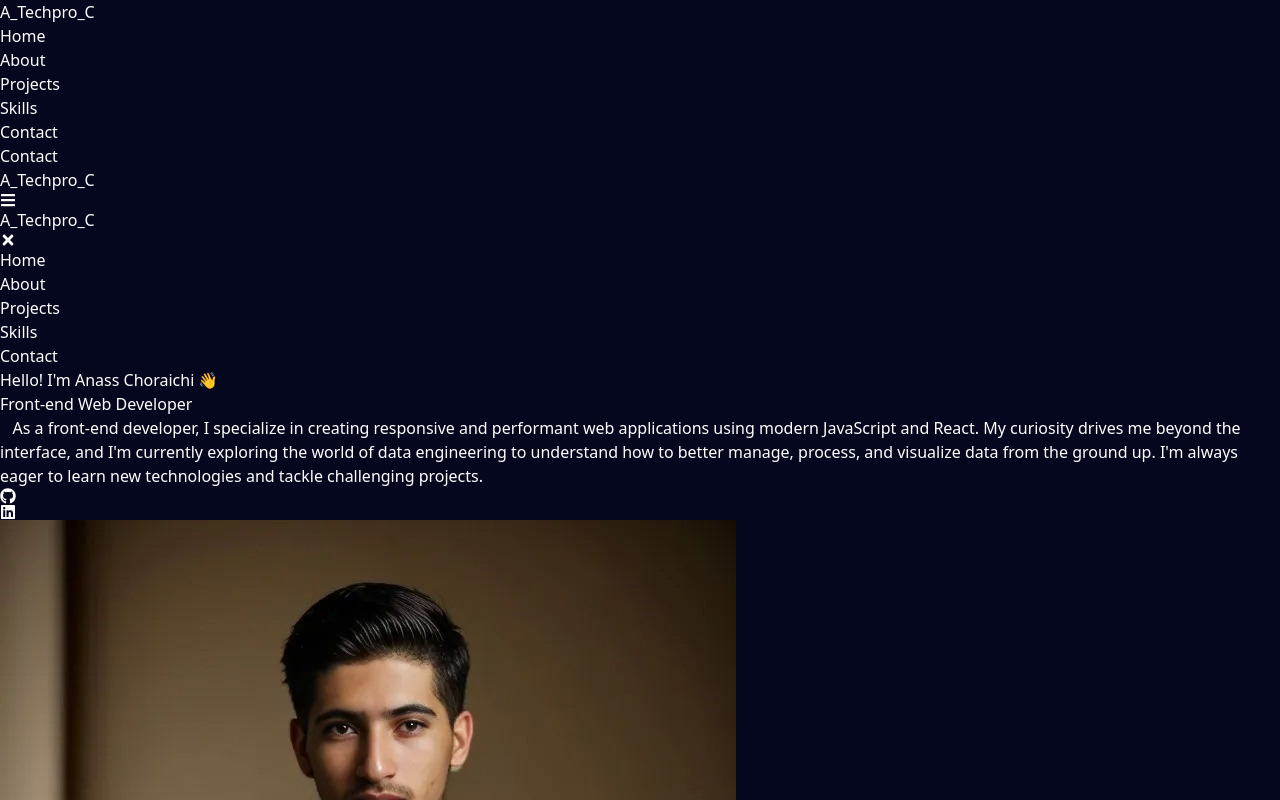
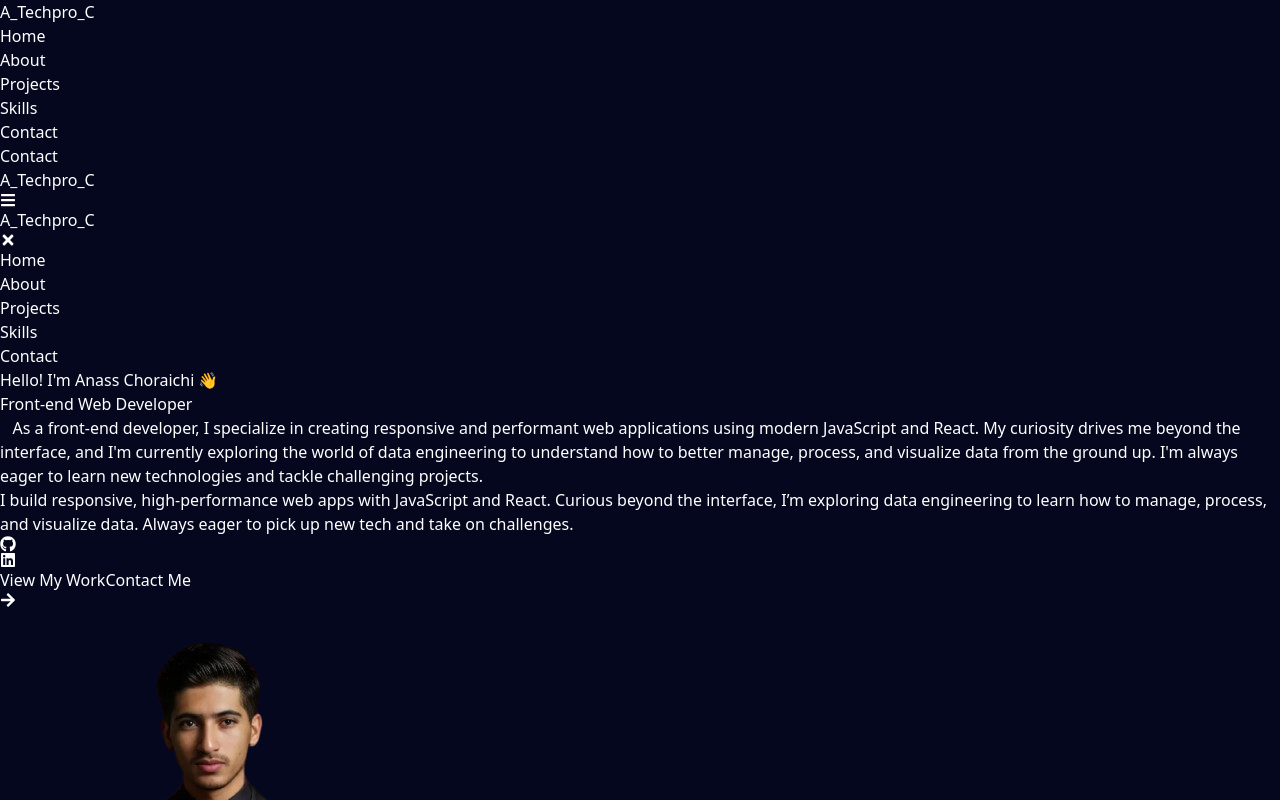
Before and after one commit to ATechproC/atechproc-portfolio, a Next.js app: page / in a window 1280 px wide. Shown: the top 800 px of the page. Built offline with nearby package versions, Linux system fonts and the light colour scheme.

Commit message:
update Home ui

```diff
--- a/Components/Header.tsx
+++ b/Components/Header.tsx
@@ -15,7 +15,7 @@ const Header = () => {
                 })
             }
         </ul>
-        <button className="px-3 py-1 font-semibold transition-colors rounded-md bg-dark-2 hover:bg-[rgba(121,58,288,.9)]">
+        <button className="px-3 py-1 transition-colors rounded-md bg-white text-dark-2 hover:text-white font-bold hover:bg-[rgba(121,58,288,.9)]">
             Contact
         </button>
     </nav>
--- a/Components/Home.tsx
+++ b/Components/Home.tsx
@@ -1,38 +1,51 @@
 import { assets } from '@/constants'
 import Image from 'next/image'
 import React from 'react'
-import { FaGithub, FaLinkedin } from 'react-icons/fa';
+import { FaGithub, FaLinkedin, FaArrowRight } from 'react-icons/fa';
 
 const Home = () => {
 
-    return <div className='w-[90%] mx-auto my-10 mt-24 p-10 flex-between'>
-        <div className='w-[60%] flex flex-col gap-3'>
-            <p className='text-[30px] font-semibold '>Hello! I'm <span className='text-dark-2'>Anass Choraichi</span> 👋</p>
-            <p className='relative text-[25px] text-dark-2 w-fit text-shadow-logo'>
+    return <div className='w-[90%] mx-auto my-10 md:mt-20 p-10 flex-between max-sm:flex-col-reverse max-sm:text-center'>
+        <div className='md:w-[60%] flex flex-col gap-3'>
+            <p className='text-[30px] font-semibold max-sm:text-[20px] whitespace-nowrap'>Hello! I'm <span className='text-dark-2'>Anass Choraichi</span> 👋</p>
+            <p className='relative max-sm:mx-auto text-[25px] max-sm:text-[20px] whitespace-nowrap text-center text-dark-2 w-fit text-shadow-dev'>
                 Front-end Web Developer
                 <span className='absolute bottom-0 left-0 w-[100%] shadow-line h-[2px] bg-dark-2' />
             </p>
-            <p className='mt-5 font-semibold text-dark-4 text-sm/1'>
+            <p className='mt-5 font-semibold max-sm:hidden text-dark-4 text-sm/1'>
                 &nbsp;&nbsp;&nbsp;As a front-end developer, I specialize in creating responsive and performant web
                 applications using modern JavaScript and React. My curiosity drives me beyond the interface,
                 and I'm currently exploring the world of data engineering to understand how to better manage,
                 process, and visualize data from the ground up.
                 I'm always eager to learn new technologies and tackle challenging projects.
             </p>
-            <div className='gap-3 mt-1 flex-items'>
+            <p className='mt-5 font-semibold md:hidden text-start text-dark-4 text-sm/1'>
+                I build responsive, high-performance web apps with JavaScript and React.
+                Curious beyond the interface, I’m exploring data engineering to learn how to manage, process,
+                and visualize data. Always eager to pick up new tech and take on challenges.
+            </p>
+            <div className='gap-3 mt-3 max-sm:mx-auto flex-items max-sm:w-fit'>
                 <a href='https://github.com/ATechproC' className='w-[40px] h-[40px] bg-dark-2 group hover:bg-white  flex-center rounded-md transition duration-300 hover:rotate-360'>
                     <FaGithub className='text-[25px]  text-white group-hover:text-dark-2 transition duration-300' />
                 </a>
                 <a href='https://www.linkedin.com/in/anass-choraichi-80a403267/' className='w-[40px] h-[40px] group  transition duration-300 hover:bg-white bg-dark-2 flex-center rounded-md hover:rotate-360'>
-                    <FaLinkedin className='text-[25px]  text-white group-hover:text-dark-2  transition  duration-300'  />
+                    <FaLinkedin className='text-[25px]  text-white group-hover:text-dark-2  transition  duration-300' />
                 </a>
             </div>
+            <div className='gap-3 mt-4 max-sm:gap-2 flex-items max-sm:flex-col'>
+                <button className='flex gap-2 px-3 py-2 text-sm rounded-xl hover:bg-[rgb(112_54_235)] transition-colors bg-dark-2 flex-items'>
+                    View My Work <FaArrowRight className='mt-[2px]' />
+                </button>
+                <button className='flex gap-2 px-3 py-2 text-sm font-bold bg-white rounded-xl text-dark-2 flex-items hover:shadow-[0_0_3px_#fff] transition duration-200 max-sm:px-7'>
+                    Contact Me
+                </button>
+            </div>
         </div>
-        <div className='relative w-[250px] h-[250px] p-3'>
+        <div className='relative w-[250px] h-[250px] max-sm:mb-5'>
             <Image
                 src={assets.atechpro}
                 alt='A_Techpro_C'
-                className='object-cover w-[100%] h-[100%] rounded-full border-[4px] border-dark-2 p-[5px] border-dashed shadow-line'
+                className='object-contain w-[100%] h-[100%] rounded-full border-[4px] border-dark-2 border-dashed shadow-image bg-black'
             />
         </div>
     </div>
--- a/Components/MobileMenu.tsx
+++ b/Components/MobileMenu.tsx
@@ -15,7 +15,7 @@ const MobileMenu = () => {
         className={cn('fixed top-0 left-0 hidden w-full h-screen',
             isMobileMenuOpen && "block"
         )} />
-        <div className="fixed z-20 w-full px-3 py-2 md:hidden">
+        <div className="fixed z-20 w-full px-3 py-2 md:hidden backdrop-blur-md">
             <div className='flex-between'>
                 <a href="#" className="text-[20px] font-bold text-white text-shadow-logo">A_Techpro_C</a>
                 <FaBars
--- a/constants/index.ts
+++ b/constants/index.ts
@@ -1,5 +1,6 @@
 
-import atechpro from "../public/A_Techpro_C.jpg";
+// import atechpro from "../public/A_Techpro_C.jpg";
+import atechpro from "../public/A_Techpro_C.png";
 
 export const assets = {
     atechpro,
--- a/tailwind.config.js
+++ b/tailwind.config.js
@@ -21,12 +21,14 @@ module.exports = {
         "360" : "360deg",
       },
       textShadow: {
-        logo: "0 0px 5px white",
-        logoMobile: "0 0px 10px white",
+        "logo": "0 0px 5px white",
+        "logoMobile": "0 0px 10px white",
+        "dev" : "0 0px 10px #793aff",
       },
       boxShadow: {
-        light: "0 0 5px white",
-        line: "0 0px 10px #793aff",
+        "light": "0 0 5px white",
+        "line": "0 0px 10px #793aff",
+        "image": "0 0px 30px #793aff",
       },
     },
   },
```
Also changed, not shown: public/A_Techpro_C.png (added).
